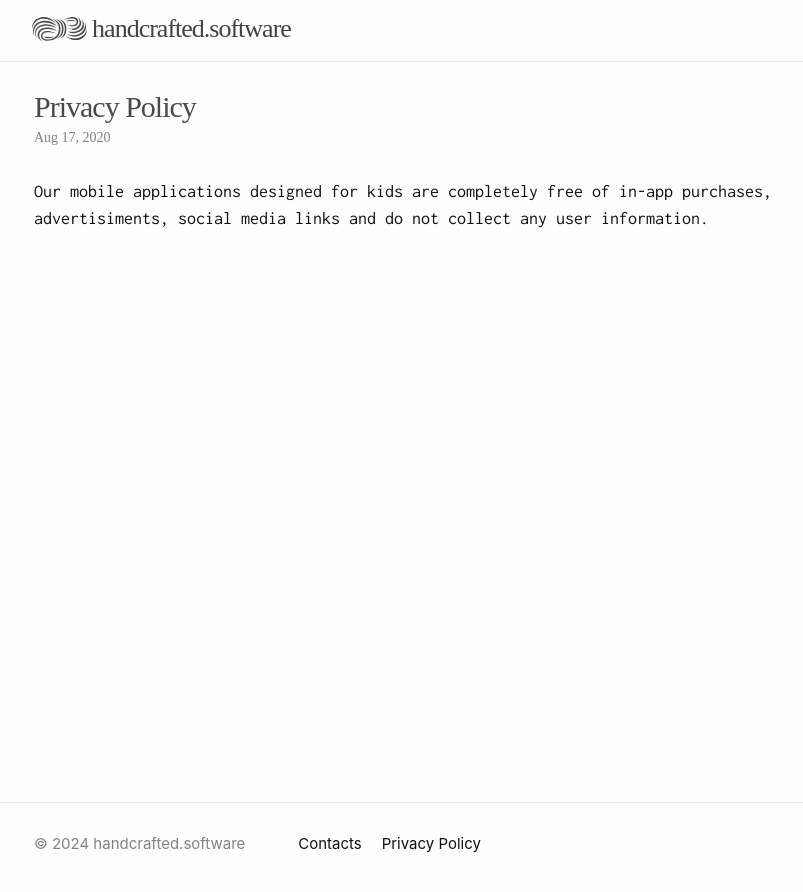
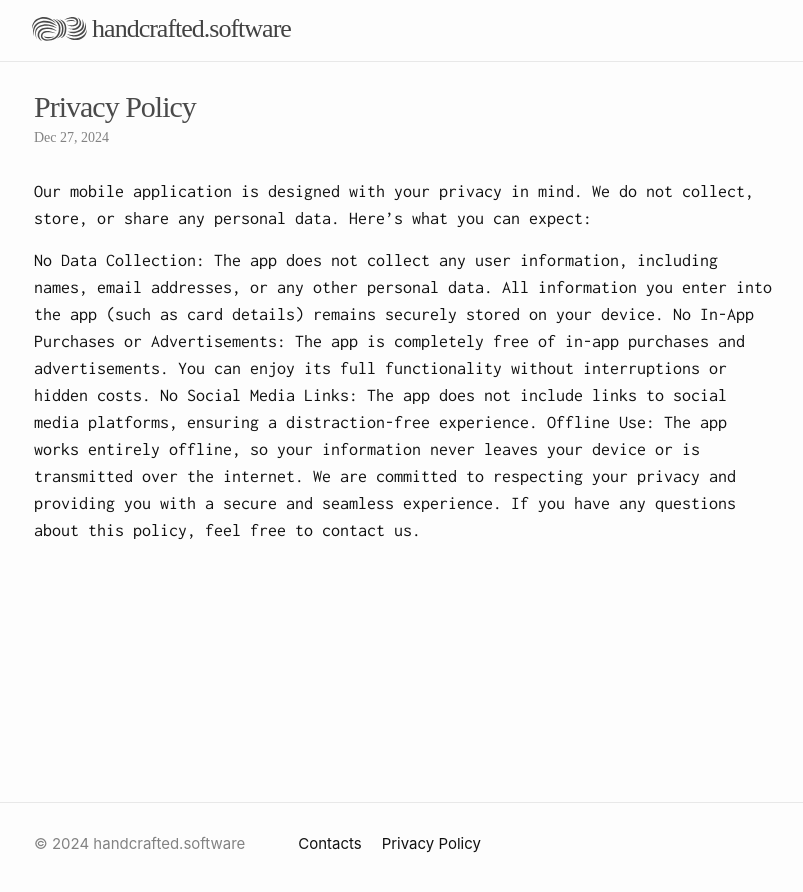
Before and after one commit to handcraftedsoftware/pages, a Jekyll site: the page built from legal/privacy.md, in a window 1280 px wide. Shown: the top 892 px of the page, without its empty margins (236-1039 px from the left). Built offline with Jekyll 4.4.1, drawn with Linux system fonts in a browser that asks for light colours; some web fonts are replaced.

Commit message:
Update privacy.md
Updated policy

```diff
--- a/legal/privacy.md
+++ b/legal/privacy.md
@@ -1,7 +1,17 @@
 ---
 layout: post
 title:  "Privacy Policy"
-date:   2020-08-17
+date:   2024-12-27
 ---
 
-Our mobile applications designed for kids are completely free of in-app purchases, advertisiments, social media links and do not collect any user information.
+Our mobile application is designed with your privacy in mind. We do not collect, store, or share any personal data. Here’s what you can expect:
+
+No Data Collection:
+The app does not collect any user information, including names, email addresses, or any other personal data. All information you enter into the app (such as card details) remains securely stored on your device.
+No In-App Purchases or Advertisements:
+The app is completely free of in-app purchases and advertisements. You can enjoy its full functionality without interruptions or hidden costs.
+No Social Media Links:
+The app does not include links to social media platforms, ensuring a distraction-free experience.
+Offline Use:
+The app works entirely offline, so your information never leaves your device or is transmitted over the internet.
+We are committed to respecting your privacy and providing you with a secure and seamless experience. If you have any questions about this policy, feel free to contact us.
```
